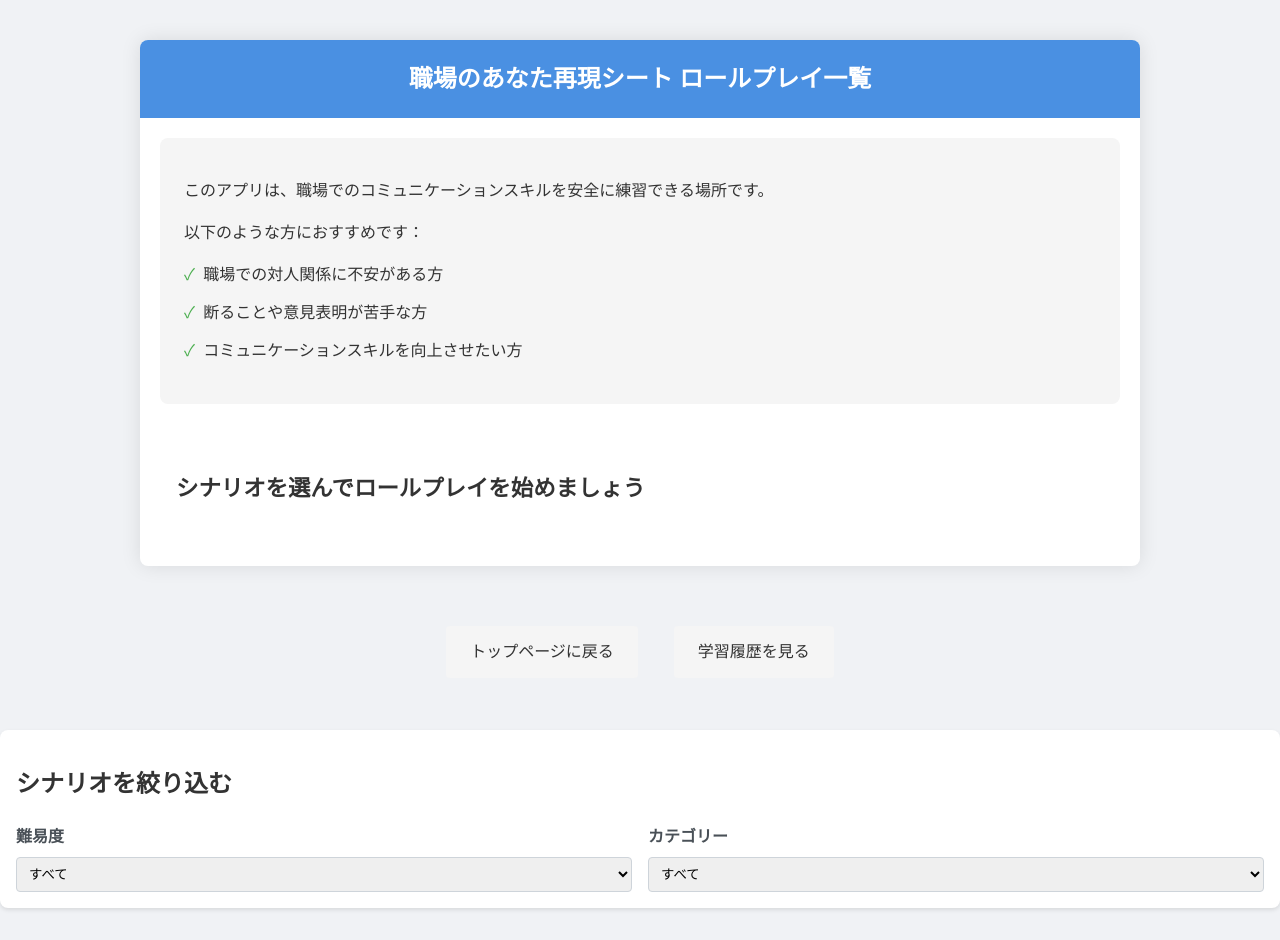
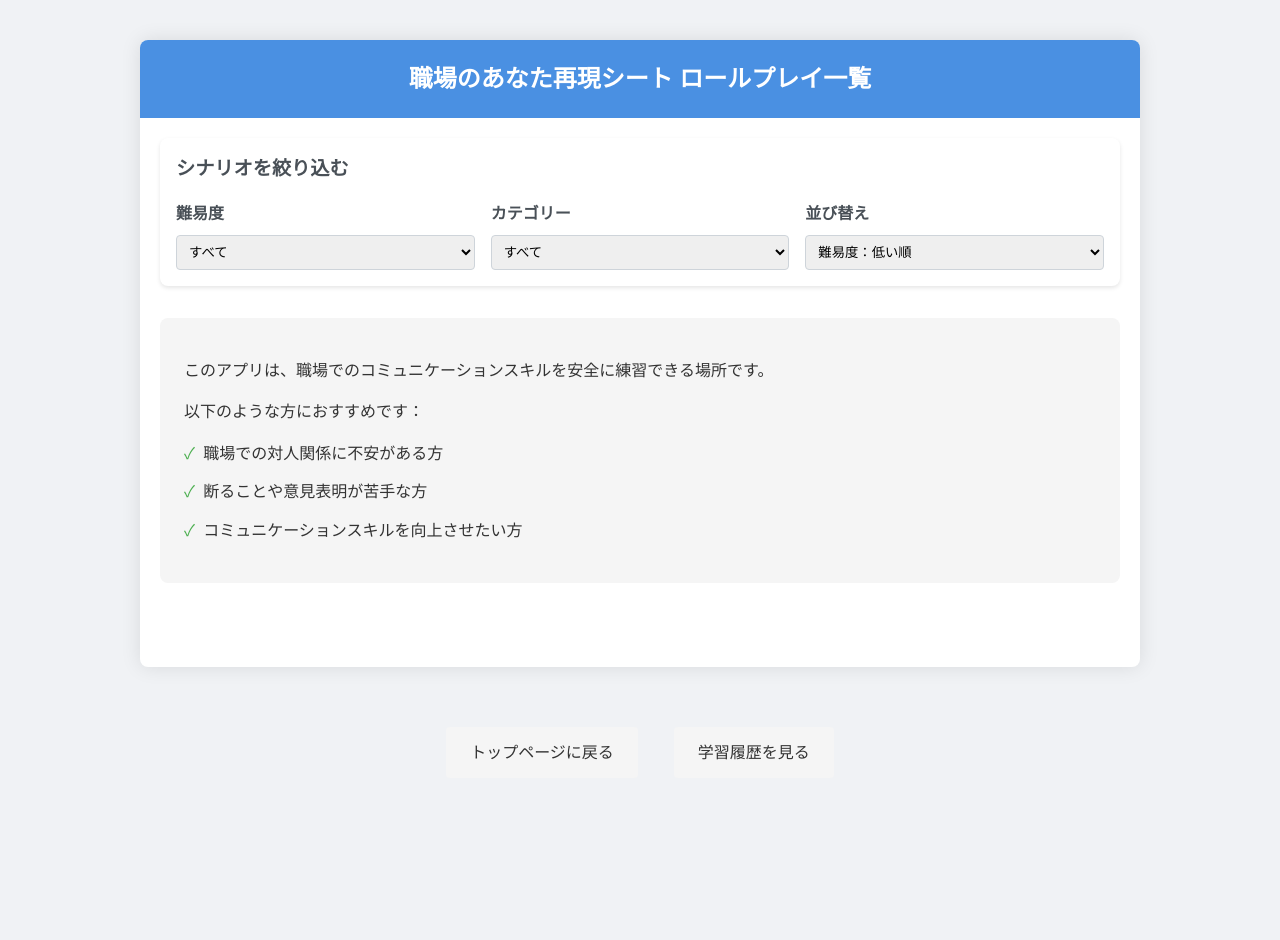
Before and after one commit to CaCC-Lab/workplace-roleplay, a Flask app: template templates/scenarios_list.html in a window 1280 px wide. After the commit the page ends 760 px from the top, so only its background shows below. Run offline with Flask 3, Linux system fonts and the light colour scheme; the template is opened without the code that fills it, so the values that code supplies are empty.

Commit message:
Add filter functionality to scenarios list

```diff
--- a/templates/scenarios_list.html
+++ b/templates/scenarios_list.html
@@ -9,6 +9,30 @@
     <div id="chat-container">
         <h1>職場のあなた再現シート ロールプレイ一覧</h1>
         <div class="content-section">
+            <div class="filter-section">
+                <h2>シナリオを絞り込む</h2>
+                <div class="filter-options">
+                    <div class="filter-group">
+                        <label for="difficulty-filter">難易度</label>
+                        <select id="difficulty-filter">
+                            <option value="">すべて</option>
+                            <option value="初級">初級</option>
+                            <option value="中級">中級</option>
+                            <option value="上級">上級</option>
+                        </select>
+                    </div>
+                    <div class="filter-group">
+                        <label for="tag-filter">カテゴリー</label>
+                        <select id="tag-filter">
+                            <option value="">すべて</option>
+                            <option value="コミュニケーション基礎">コミュニケーション基礎</option>
+                            <option value="報告・連絡・相談">報告・連絡・相談</option>
+                            <option value="断り方・交渉術">断り方・交渉術</option>
+                        </select>
+                    </div>
+                </div>
+            </div>
+
             <div class="intro-section">
                 <p>このアプリは、職場でのコミュニケーションスキルを安全に練習できる場所です。</p>
                 <p>以下のような方におすすめです：</p>
@@ -200,17 +224,25 @@
 
         /* フィルター機能のスタイル */
         .filter-section {
-            margin-bottom: 2rem;
+            margin: 0 0 2rem 0;
             padding: 1rem;
             background: white;
             border-radius: 8px;
             box-shadow: 0 2px 4px rgba(0,0,0,0.1);
         }
 
+        .filter-section h2 {
+            margin-top: 0;
+            margin-bottom: 1rem;
+            font-size: 1.2rem;
+            color: #495057;
+        }
+
         .filter-options {
             display: flex;
             gap: 1rem;
             flex-wrap: wrap;
+            align-items: flex-end;
         }
 
         .filter-group {
@@ -233,45 +265,46 @@
         }
     </style>
 
-    <!-- フィルターセクションを追加 -->
-    <div class="filter-section">
-        <h2>シナリオを絞り込む</h2>
-        <div class="filter-options">
-            <div class="filter-group">
-                <label for="difficulty-filter">難易度</label>
-                <select id="difficulty-filter">
-                    <option value="">すべて</option>
-                    <option value="初級">初級</option>
-                    <option value="中級">中級</option>
-                    <option value="上級">上級</option>
-                </select>
-            </div>
-            <div class="filter-group">
-                <label for="tag-filter">カテゴリー</label>
-                <select id="tag-filter">
-                    <option value="">すべて</option>
-                    <option value="コミュニケーション基礎">コミュニケーション基礎</option>
-                    <option value="報告・連絡・相談">報告・連絡・相談</option>
-                    <option value="断り方・交渉術">断り方・交渉術</option>
-                    <!-- 他のタグも追加 -->
-                </select>
-            </div>
-        </div>
-    </div>
-
     <!-- フィルター機能のスクリプト -->
     <script>
     document.addEventListener('DOMContentLoaded', function() {
         const difficultyFilter = document.getElementById('difficulty-filter');
         const tagFilter = document.getElementById('tag-filter');
-        const scenarioCards = document.querySelectorAll('.scenario-card');
+        const scenariosList = document.querySelector('.scenarios-list');
+        const scenarioCards = Array.from(document.querySelectorAll('.scenario-card'));
+
+        // 難易度の順序を定義
+        const difficultyOrder = {
+            '初級': 1,
+            '中級': 2,
+            '上級': 3
+        };
+
+        function sortScenarios(order = 'asc') {
+            const sortedCards = scenarioCards.sort((a, b) => {
+                const difficultyA = a.querySelector('.difficulty-badge').textContent.replace('難易度: ', '');
+                const difficultyB = b.querySelector('.difficulty-badge').textContent.replace('難易度: ', '');
+
+                if (order === 'asc') {
+                    return difficultyOrder[difficultyA] - difficultyOrder[difficultyB];
+                } else {
+                    return difficultyOrder[difficultyB] - difficultyOrder[difficultyA];
+                }
+            });
+
+            // DOMを更新
+            scenariosList.innerHTML = '';
+            sortedCards.forEach(card => {
+                scenariosList.appendChild(card);
+            });
+        }
 
         function filterScenarios() {
             const selectedDifficulty = difficultyFilter.value;
             const selectedTag = tagFilter.value;
 
             scenarioCards.forEach(card => {
-                const cardDifficulty = card.querySelector('.difficulty-badge').dataset.difficulty;
+                const cardDifficulty = card.querySelector('.difficulty-badge').textContent.replace('難易度: ', '');
                 const cardTags = Array.from(card.querySelectorAll('.tag')).map(tag => tag.textContent);
 
                 const difficultyMatch = !selectedDifficulty || cardDifficulty === selectedDifficulty;
@@ -281,8 +314,31 @@
             });
         }
 
+        // ソート用のセレクトボックスを追加
+        const sortSelect = document.createElement('select');
+        sortSelect.id = 'sort-select';
+        sortSelect.innerHTML = `
+            <option value="asc">難易度：低い順</option>
+            <option value="desc">難易度：高い順</option>
+        `;
+
+        // ソートセレクトボックスを配置
+        const filterGroup = document.createElement('div');
+        filterGroup.className = 'filter-group';
+        const label = document.createElement('label');
+        label.htmlFor = 'sort-select';
+        label.textContent = '並び替え';
+        filterGroup.appendChild(label);
+        filterGroup.appendChild(sortSelect);
+        document.querySelector('.filter-options').appendChild(filterGroup);
+
+        // イベントリスナーを設定
         difficultyFilter.addEventListener('change', filterScenarios);
         tagFilter.addEventListener('change', filterScenarios);
+        sortSelect.addEventListener('change', (e) => sortScenarios(e.target.value));
+
+        // 初期表示時に難易度順にソート
+        sortScenarios('asc');
     });
     </script>
 </body>
```
